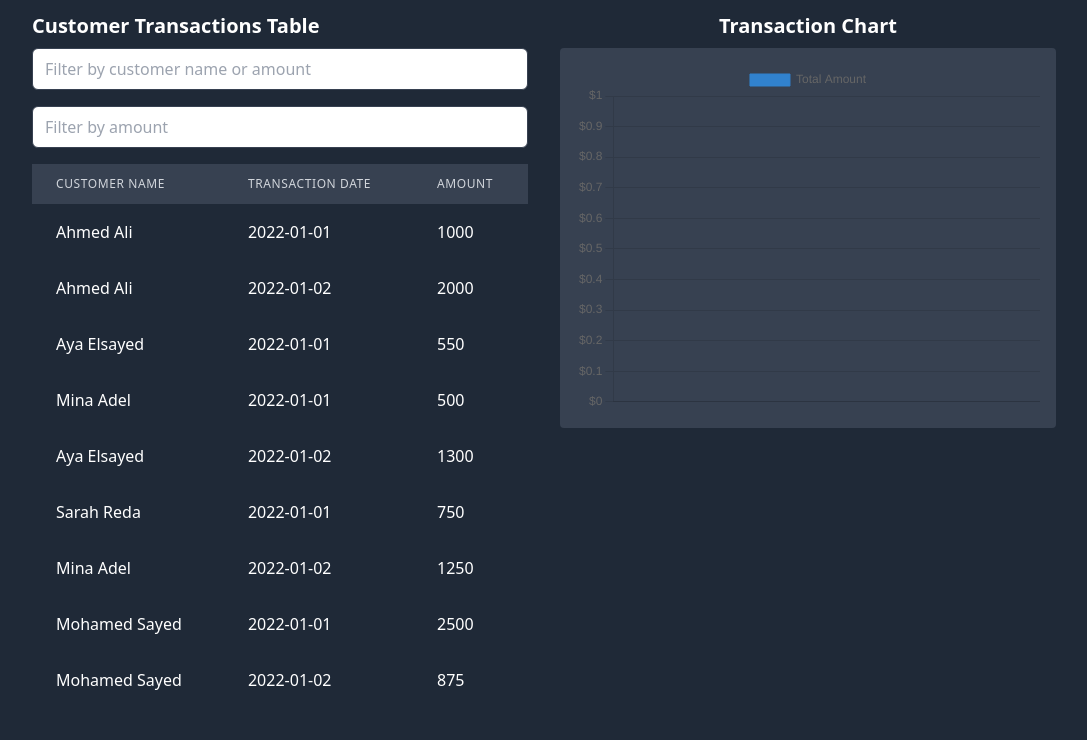
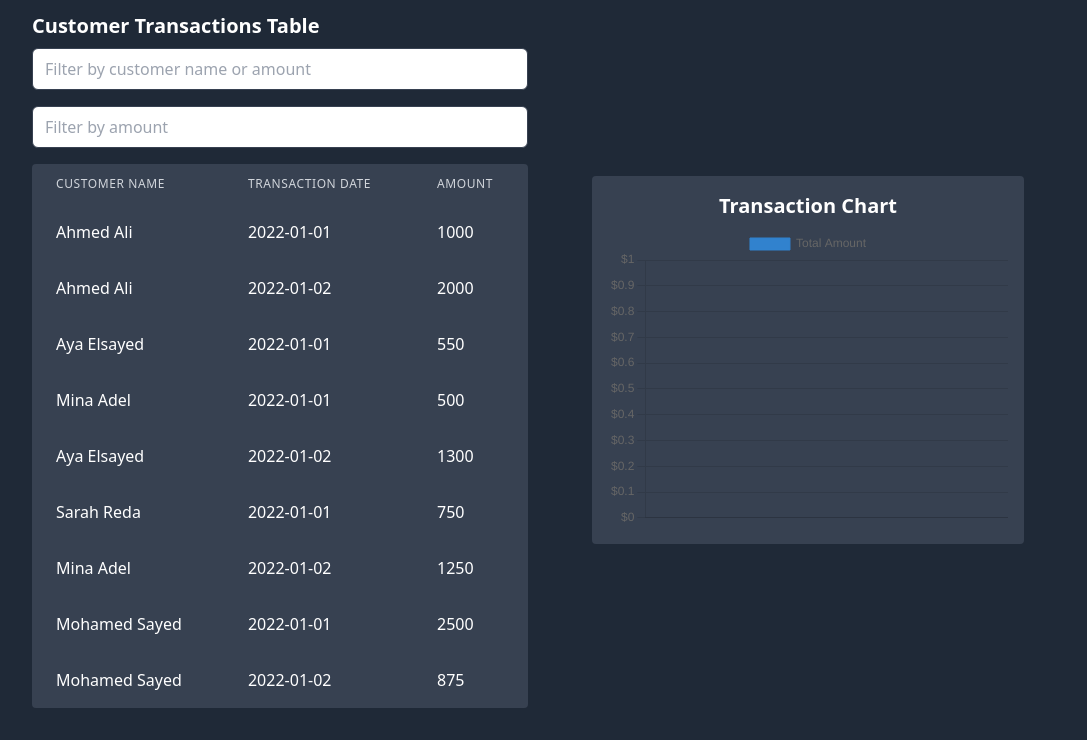
Before and after one commit to imrdoctor/Customer-Transactions, a plain HTML site: page index.html in a window 1280 px wide. Shown: the part 72-812 px from the top of the page, without its empty margins (96-1183 px from the left). Drawn offline with nearby package versions, Linux system fonts and the light colour scheme.

Commit message:
Update index.html

```diff
--- a/index.html
+++ b/index.html
@@ -6,6 +6,7 @@
     <title>Customer Transactions App</title>
     <link href="https://cdn.jsdelivr.net/npm/tailwindcss@2.2.19/dist/tailwind.min.css" rel="stylesheet">
     <!-- استخدمت التيلوند جاهز وعارف انه غلط عشان الوقت بس  -->
+     <link rel="stylesheet" href="css/style.css">
 </head>
 <body class="bg-gray-800 text-white p-8">
 
@@ -16,9 +17,9 @@
                 <h2 class="text-xl font-bold mb-2">Customer Transactions Table</h2>
                 <input type="text" id="filterInput" class="w-full mb-4 px-3 py-2 rounded-md border border-gray-700 focus:outline-none focus:ring focus:border-blue-300" placeholder="Filter by customer name or amount">
                 <input type="text" id="filterAmountInput" class="w-full mb-4 px-3 py-2 rounded-md border border-gray-700 focus:outline-none focus:ring focus:border-blue-300" placeholder="Filter by amount">
-                <table id="dataTable" class="w-full table-auto">
+                <table id="dataTable" class="w-full table-auto bg-gray-700 rounded">
                     <thead>
-                        <tr class="bg-gray-700">
+                        <tr class="">
                             <th class="px-6 py-3 text-left text-xs font-medium text-gray-300 uppercase tracking-wider">Customer Name</th>
                             <th class="px-6 py-3 text-left text-xs font-medium text-gray-300 uppercase tracking-wider">Transaction Date</th>
                             <th class="px-6 py-3 text-left text-xs font-medium text-gray-300 uppercase tracking-wider">Amount</th>
@@ -28,9 +29,9 @@
                     </tbody>
                 </table>
             </div>
-            <div>
-                <h2 class="text-xl font-bold mb-2 text-center">Transaction Chart</h2>
-                <div class="bg-gray-700 p-4 rounded">
+            <div class="flex flex-col items-center justify-center">
+                <div class=" p-4 rounded bg-gray-700">
+                    <h2 class="text-xl font-bold mb-2 text-center">Transaction Chart</h2>
                     <canvas id="transactionChart" width="400" height="300"></canvas>
                 </div>
             </div>
```
